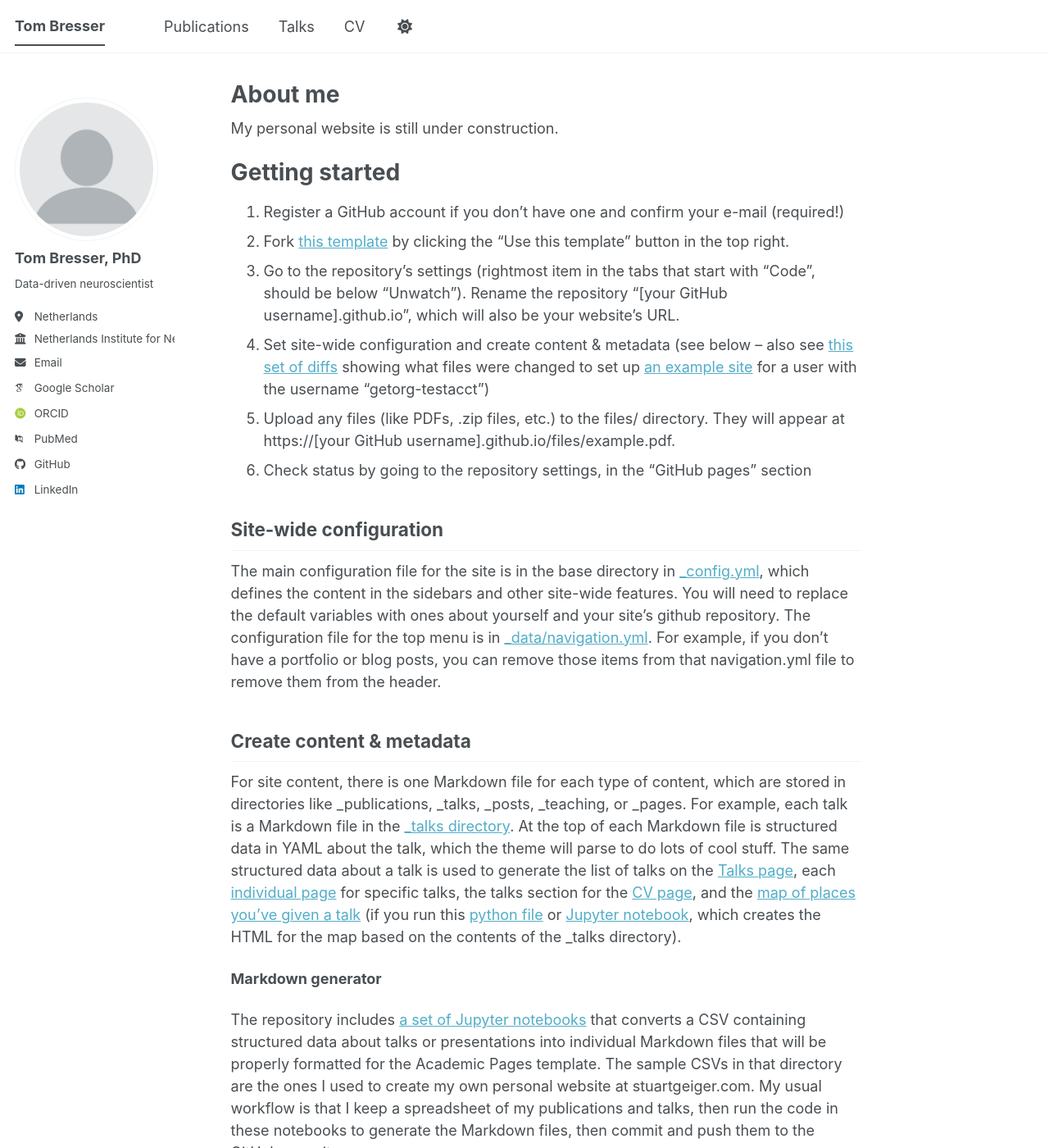
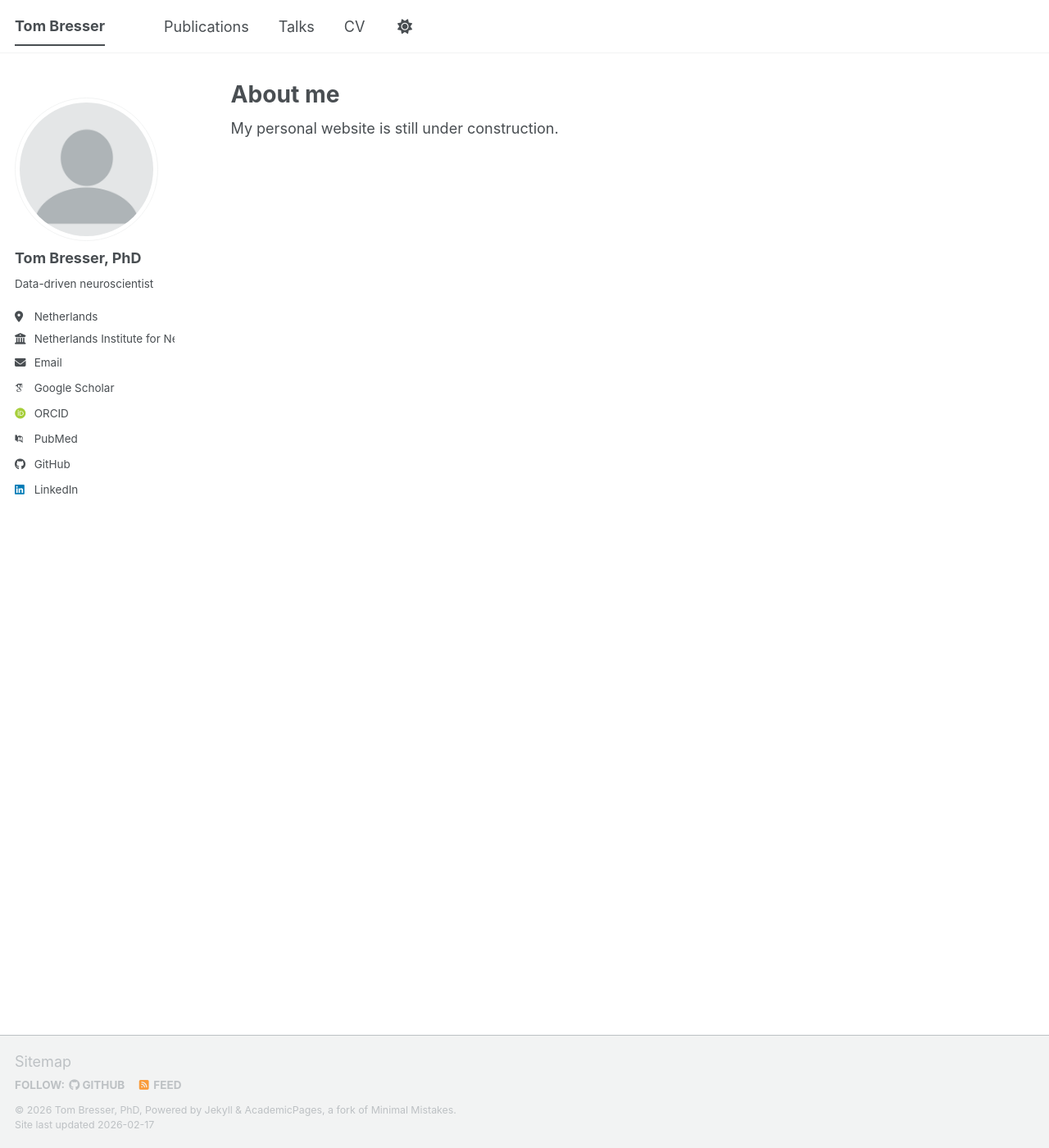
Before and after one commit to tombresser/tombresser.github.io, a Jekyll site: the page built from _pages/about.md, in a window 1280 px wide and 1400 px high. Shown: the whole window at 82% size. Built offline with Jekyll 4.4.1, drawn with Linux system fonts in a browser that asks for light colours; some web fonts are replaced; a script bundle is joined from its source files by our own code; library files that are not in the unit come from our copies; some of the changed text lies outside the part shown.

Commit message:
Remove outdated content from about page

```diff
--- a/_pages/about.md
+++ b/_pages/about.md
@@ -8,37 +8,3 @@
 ---
 
 My personal website is still under construction.
-
-
-Getting started
-======
-1. Register a GitHub account if you don't have one and confirm your e-mail (required!)
-1. Fork [this template](https://github.com/academicpages/academicpages.github.io) by clicking the "Use this template" button in the top right.
-1. Go to the repository's settings (rightmost item in the tabs that start with "Code", should be below "Unwatch"). Rename the repository "[your GitHub username].github.io", which will also be your website's URL.
-1. Set site-wide configuration and create content & metadata (see below -- also see [this set of diffs](https://archive.is/3TPas) showing what files were changed to set up [an example site](https://getorg-testacct.github.io) for a user with the username "getorg-testacct")
-1. Upload any files (like PDFs, .zip files, etc.) to the files/ directory. They will appear at https://[your GitHub username].github.io/files/example.pdf.
-1. Check status by going to the repository settings, in the "GitHub pages" section
-
-Site-wide configuration
-------
-The main configuration file for the site is in the base directory in [_config.yml](https://github.com/academicpages/academicpages.github.io/blob/master/_config.yml), which defines the content in the sidebars and other site-wide features. You will need to replace the default variables with ones about yourself and your site's github repository. The configuration file for the top menu is in [_data/navigation.yml](https://github.com/academicpages/academicpages.github.io/blob/master/_data/navigation.yml). For example, if you don't have a portfolio or blog posts, you can remove those items from that navigation.yml file to remove them from the header.
-
-Create content & metadata
-------
-For site content, there is one Markdown file for each type of content, which are stored in directories like _publications, _talks, _posts, _teaching, or _pages. For example, each talk is a Markdown file in the [_talks directory](https://github.com/academicpages/academicpages.github.io/tree/master/_talks). At the top of each Markdown file is structured data in YAML about the talk, which the theme will parse to do lots of cool stuff. The same structured data about a talk is used to generate the list of talks on the [Talks page](https://academicpages.github.io/talks), each [individual page](https://academicpages.github.io/talks/2012-03-01-talk-1) for specific talks, the talks section for the [CV page](https://academicpages.github.io/cv), and the [map of places you've given a talk](https://academicpages.github.io/talkmap.html) (if you run this [python file](https://github.com/academicpages/academicpages.github.io/blob/master/talkmap.py) or [Jupyter notebook](https://github.com/academicpages/academicpages.github.io/blob/master/talkmap.ipynb), which creates the HTML for the map based on the contents of the _talks directory).
-
-**Markdown generator**
-
-The repository includes [a set of Jupyter notebooks](https://github.com/academicpages/academicpages.github.io/tree/master/markdown_generator
-) that converts a CSV containing structured data about talks or presentations into individual Markdown files that will be properly formatted for the Academic Pages template. The sample CSVs in that directory are the ones I used to create my own personal website at stuartgeiger.com. My usual workflow is that I keep a spreadsheet of my publications and talks, then run the code in these notebooks to generate the Markdown files, then commit and push them to the GitHub repository.
-
-How to edit your site's GitHub repository
-------
-Many people use a git client to create files on their local computer and then push them to GitHub's servers. If you are not familiar with git, you can directly edit these configuration and Markdown files directly in the github.com interface. Navigate to a file (like [this one](https://github.com/academicpages/academicpages.github.io/blob/master/_talks/2012-03-01-talk-1.md) and click the pencil icon in the top right of the content preview (to the right of the "Raw | Blame | History" buttons). You can delete a file by clicking the trashcan icon to the right of the pencil icon. You can also create new files or upload files by navigating to a directory and clicking the "Create new file" or "Upload files" buttons.
-
-Example: editing a Markdown file for a talk
-![Editing a Markdown file for a talk](/images/editing-talk.png)
-
-For more info
-------
-More info about configuring Academic Pages can be found in [the guide](https://academicpages.github.io/markdown/), the [growing wiki](https://github.com/academicpages/academicpages.github.io/wiki), and you can always [ask a question on GitHub](https://github.com/academicpages/academicpages.github.io/discussions). The [guides for the Minimal Mistakes theme](https://mmistakes.github.io/minimal-mistakes/docs/configuration/) (which this theme was forked from) might also be helpful.
```
